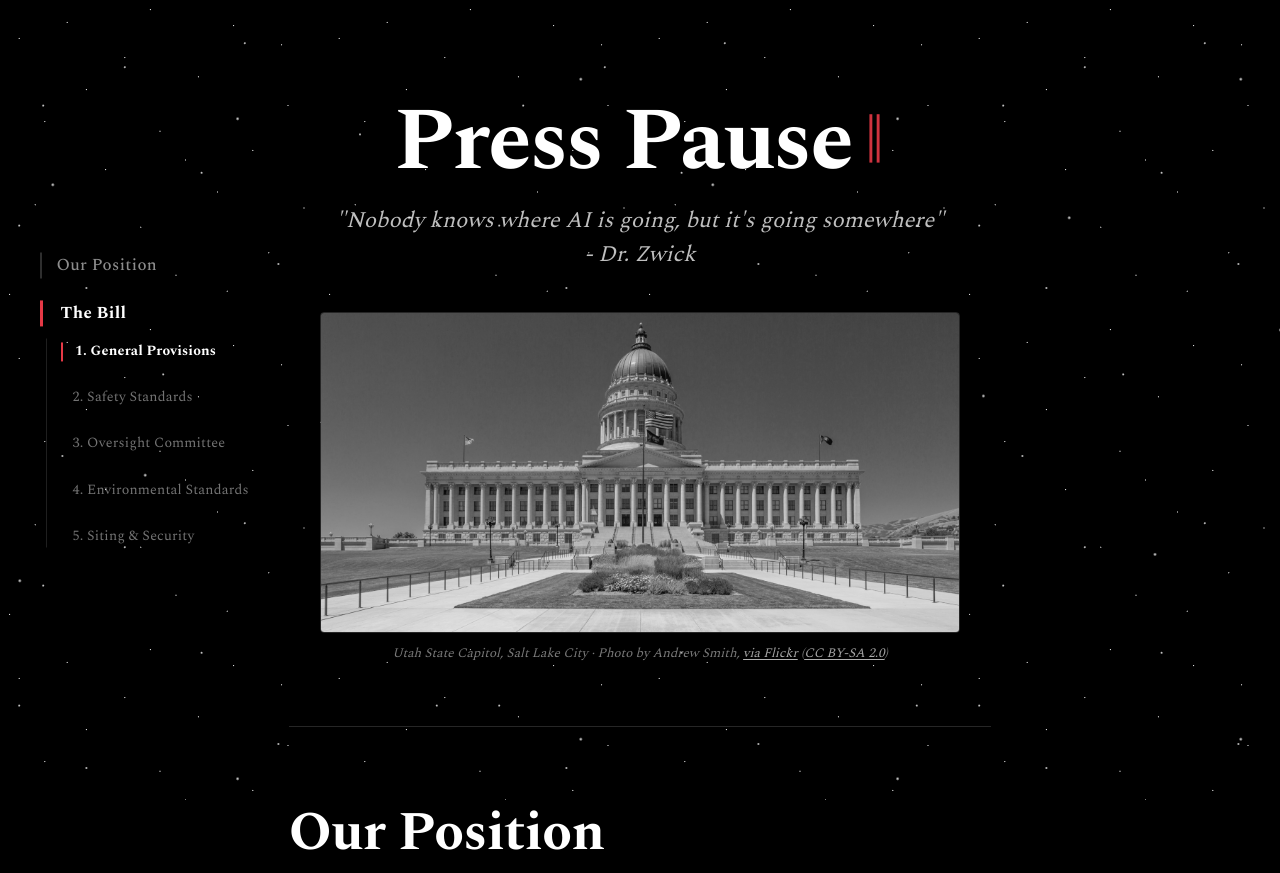
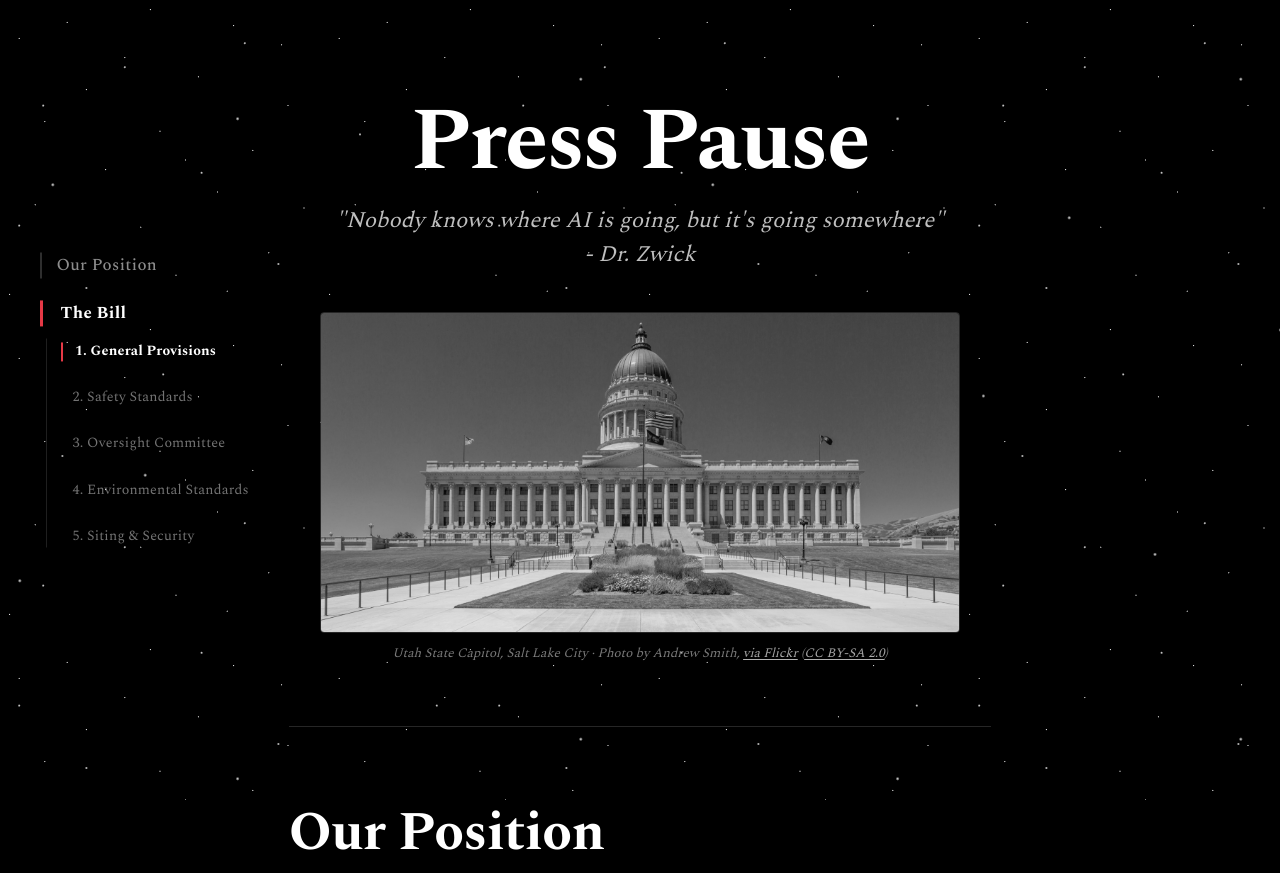
Before and after one commit to Jonesy37/Pause, a Flask app: page /mission in a window 1280 px wide. Shown: the top 873 px of the page. Run offline with Flask 3, Linux system fonts and the light colour scheme.

Commit message:
Remove the ‖ mark beside the title
At small sizes the double vertical bar reads as Roman numeral II,
making the title look like "Press Pause II." Dropping it — the
splash-page pause button already carries the motif, and the title
reads cleaner on its own.

Co-Authored-By: Claude Sonnet 4.6 <noreply@anthropic.com>

```diff
--- a/static/style.css
+++ b/static/style.css
@@ -428,20 +428,6 @@ html {
     line-height: 1.5;
     max-width: 620px;
     margin: 0 auto;
-}
-
-/* Bundle F: small pause-symbol mark (‖) tucked beside the page title.
-   Echoes the splash-page pause button in miniature — red, roughly
-   half the cap-height of the title, baseline-aligned. */
-.title-mark {
-    color: var(--accent-red);
-    font-weight: 500;
-    font-size: 0.55em;           /* relative to .page-title */
-    letter-spacing: -0.05em;
-    margin-left: 0.55rem;
-    vertical-align: 0.35em;      /* nudge up toward cap-line */
-    display: inline-block;
-    opacity: 0.9;
 }
 
 /* Utah State Capitol photo under the page header.
--- a/templates/mission.html
+++ b/templates/mission.html
@@ -38,7 +38,7 @@
 
     <main class="mission">
         <header class="page-header">
-            <h1 class="page-title">{{ page_title }}<span class="title-mark" aria-hidden="true">&#8214;</span></h1>
+            <h1 class="page-title">{{ page_title }}</h1>
             {% if page_tagline %}<p class="page-tagline">{{ page_tagline }}</p>{% endif %}
 
             <figure class="capitol-photo">
```
